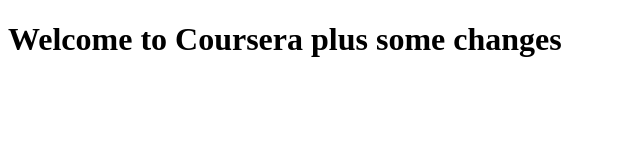
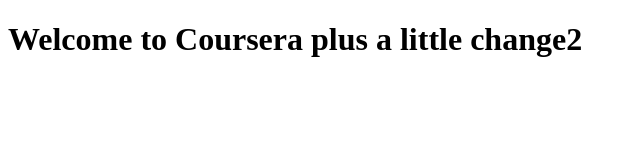
Before and after one commit to venuthelakkat/coursera-test, a plain HTML site: page site/index.html in a window 1280 px wide. Shown: the whole page, without its empty margins (0-640 px from the left). Drawn offline with Linux system fonts and the light colour scheme.

Commit message:
Second changes

```diff
--- a/site/index.html
+++ b/site/index.html
@@ -1,9 +1,9 @@
 <!DOCTYPE html>
 <html>
 <head>
-	<title>Welcome to Coursera plus some changes</title>
+	<title>Welcome to Coursera </title>
 </head>
 <body>
-<h1>Welcome to Coursera plus some changes</h1>
+<h1>Welcome to Coursera plus a little change2</h1>
 </body>
 </html>
```
